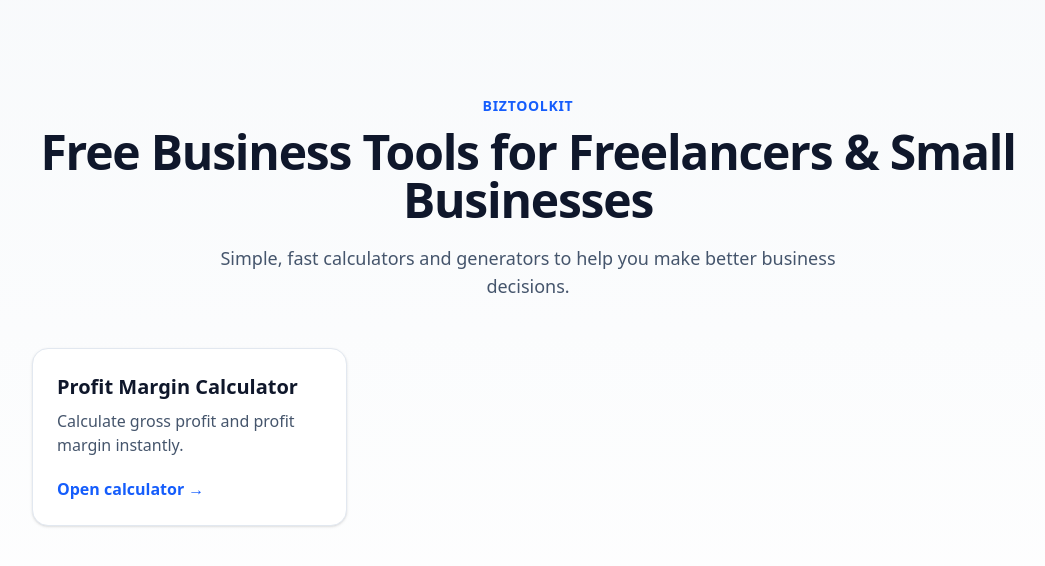
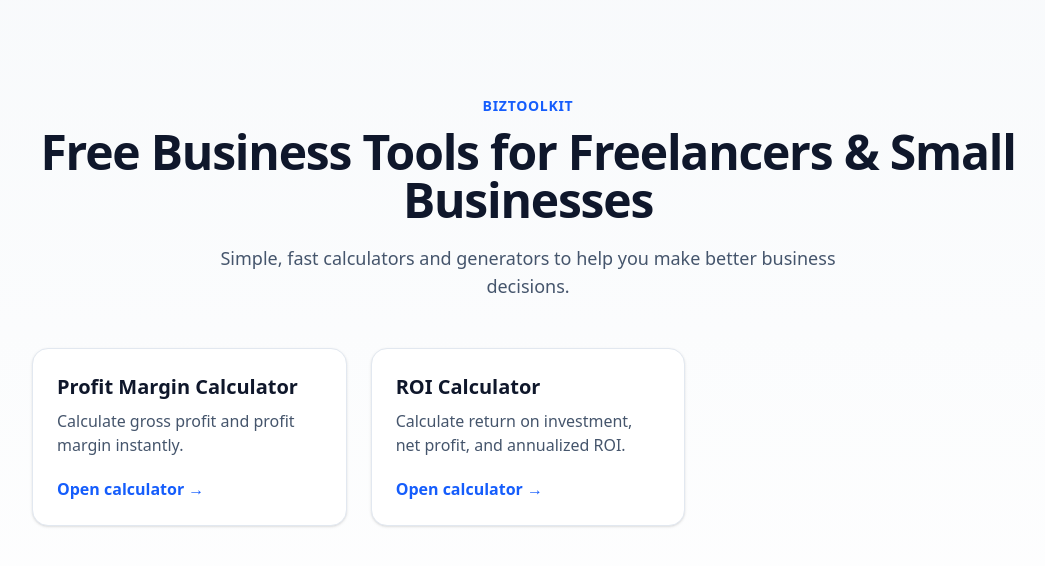
Before and after one commit to wakilmustaqeem/biztoolkit, a Next.js app: page / in a window 1280 px wide. Shown: the top 566 px of the page, without its empty margins (112-1157 px from the left). Built offline with nearby package versions, Linux system fonts and the light colour scheme.

Commit message:
Add ROI Calculator card to homepage

```diff
--- a/app/page.tsx
+++ b/app/page.tsx
@@ -21,6 +21,15 @@ export default function Home() {
             <p className="mt-2 text-slate-600">Calculate gross profit and profit margin instantly.</p>
             <span className="mt-5 inline-block font-semibold text-blue-600">Open calculator →</span>
           </Link>
+
+          <Link
+            href="/roi-calculator"
+            className="rounded-2xl border border-slate-200 bg-white p-6 shadow-sm transition hover:-translate-y-1 hover:shadow-lg"
+          >
+            <h2 className="text-xl font-semibold text-slate-900">ROI Calculator</h2>
+            <p className="mt-2 text-slate-600">Calculate return on investment, net profit, and annualized ROI.</p>
+            <span className="mt-5 inline-block font-semibold text-blue-600">Open calculator →</span>
+          </Link>
         </div>
       </div>
     </main>
```
